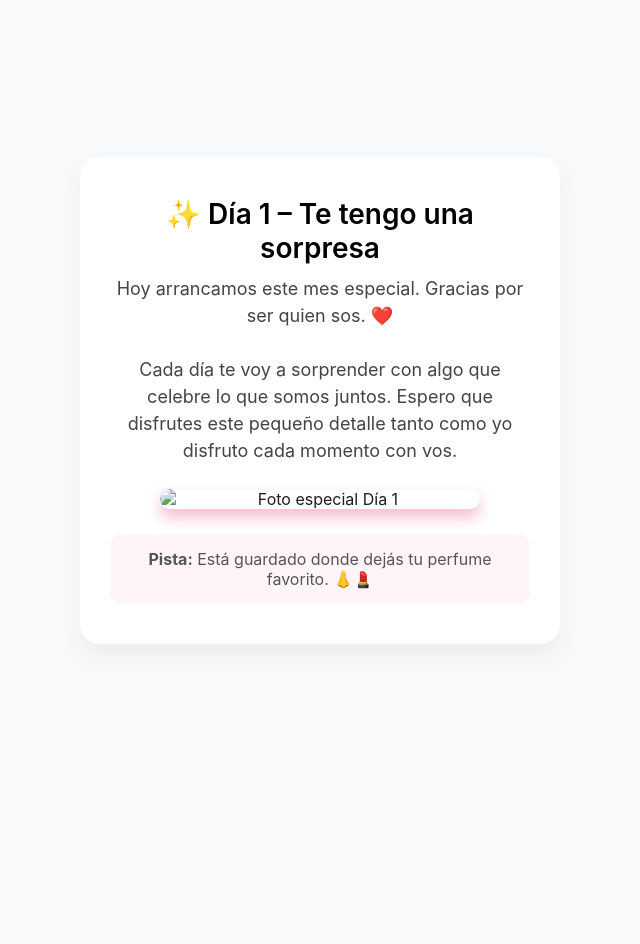
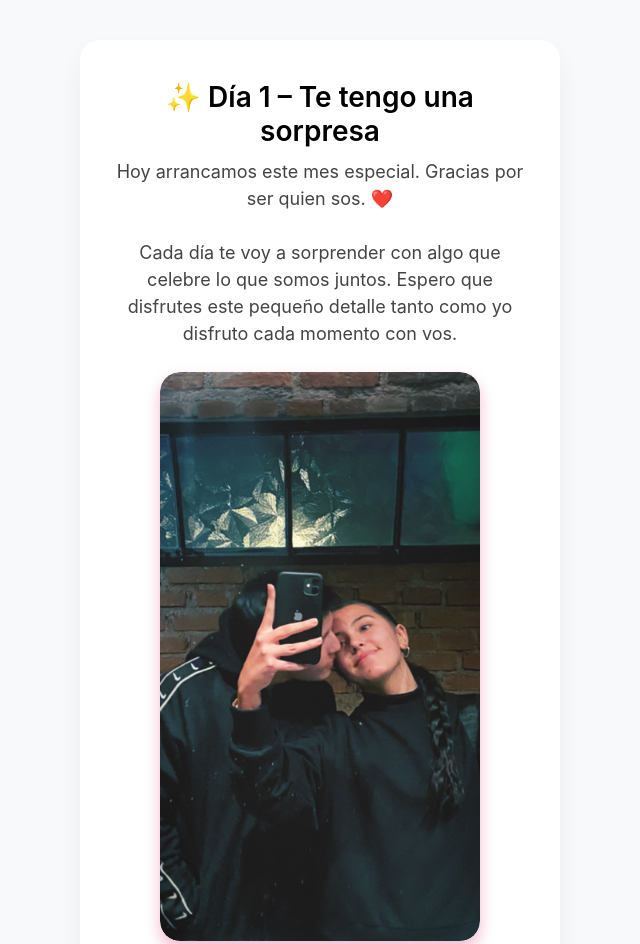
Before and after one commit to FausBer/regalo-mes, a plain HTML site: page dias/dia1/index.html in a window 1280 px wide. Shown: the top 944 px of the page, without its empty margins (320-960 px from the left). Before the commit the page ends 800 px from the top, so only its background shows below. Drawn offline with Linux system fonts and the light colour scheme.

Commit message:
prueba n12312432

```diff
--- a/dias/dia1/index.html
+++ b/dias/dia1/index.html
@@ -18,7 +18,7 @@
         momento con vos.
       </p>
       <div class="foto-container">
-        <img src="../src/foto-dia1.JPG" alt="Foto especial Día 1" />
+        <img src="../../src/foto-dia1.JPG" alt="Foto especial Día 1" />
       </div>
       <div class="pista">
         <strong>Pista:</strong> Está guardado donde dejás tu perfume favorito.
```
